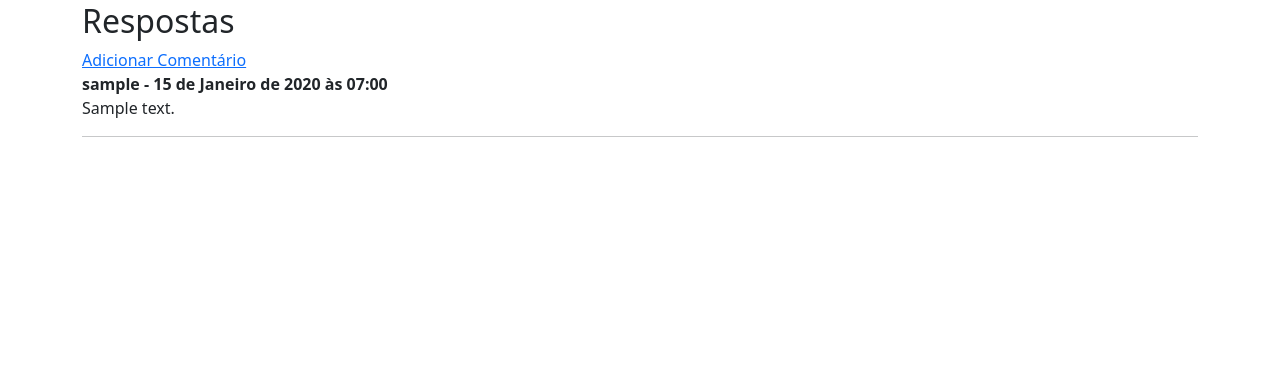
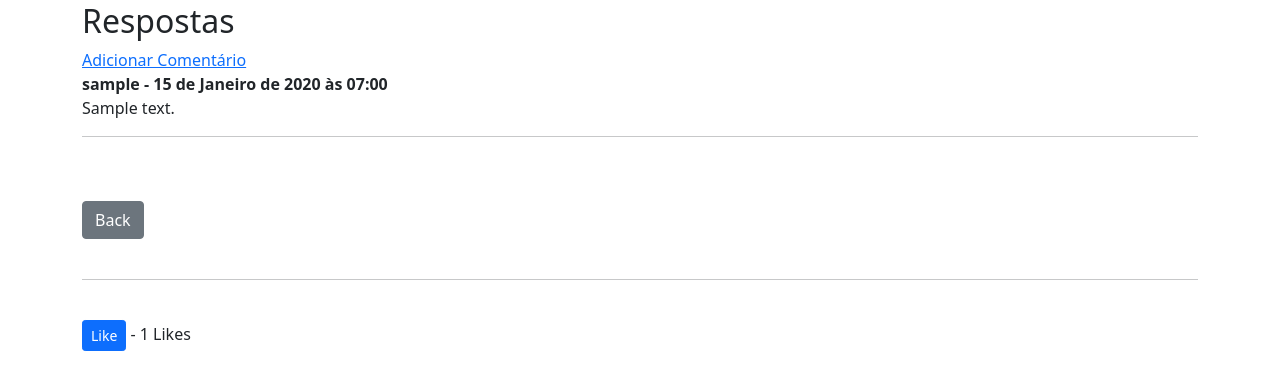
Before and after one commit to ThalesGrossi/Engenharia-de-Software-TP1, a Django app: page /thread/1 in a window 1280 px wide. Shown: the part 246-636 px from the top of the page. Run offline with Django 4.2, Linux system fonts and the light colour scheme; tables that the repository leaves empty hold one stand-in row (values such as "Sample post").

Commit message:
Botão de like parte 1

```diff
--- a/TP1/main/models.py
+++ b/TP1/main/models.py
@@ -8,6 +8,10 @@ class Post(models.Model):
     description = models.TextField()
     created_at = models.DateTimeField(auto_now_add=True)
     updated_at = models.DateTimeField(auto_now=True)
+    likes = models.ManyToManyField(User, related_name='blog_posts')
+
+    def total_likes(self):
+        return self.likes.count()
 
     def __str__(self):
         return self.title + "\n" + self.description
--- a/TP1/main/templates/main/thread.html
+++ b/TP1/main/templates/main/thread.html
@@ -41,4 +41,15 @@
 
 {% endif %}
 
+<br/><br/>
+<a href="{% url 'home' %}" class="btn btn-secondary">Back</a>
+<br/><br/>
+<hr>
+<br/>
+<form action="{% url 'like_post' post.pk %}"
+method="POST">
+    {% csrf_token %}
+    <button type="submit", name="post_id", value="{{ post.id }}", class="btn btn-primary btn-sm">Like</button> - {{ total_likes }} Likes
+</form>
+
 {% endblock %}
--- a/TP1/main/urls.py
+++ b/TP1/main/urls.py
@@ -1,6 +1,6 @@
 from django.urls import path
 from . import views
-from .views import ArticleDetailView, AddCommentView
+from .views import ArticleDetailView, AddCommentView, LikeView
 
 urlpatterns = [
     path('', views.home, name='home'),
@@ -9,4 +9,5 @@ urlpatterns = [
     path('create-post', views.create_post, name='create_post'),
     path('thread/<int:pk>', ArticleDetailView.as_view(), name='thread'),
     path('thread/<int:pk>/comment', AddCommentView.as_view(), name='create_comment'),
+    path('like/<int:pk>', LikeView, name='like_post'),
 ]
--- a/TP1/main/views.py
+++ b/TP1/main/views.py
@@ -1,11 +1,13 @@
-from django.shortcuts import render, redirect
-from django.urls import reverse_lazy
+from django.shortcuts import render, redirect, get_object_or_404
+from django.urls import reverse_lazy, reverse
+#from matplotlib.style import context
 from .forms import RegisterForm, PostForm, CommentForm
 from django.contrib.auth.decorators import login_required, permission_required
 from django.contrib.auth import login, logout, authenticate
 from django.contrib.auth.models import User, Group
 from .models import Post, Comment
 from django.db.models import Q
+from django.http import HttpResponseRedirect
 
 from django.views.generic import ListView, DetailView, CreateView
 
@@ -78,6 +80,13 @@ class ArticleDetailView(DetailView):
     model = Post
     template_name = 'main/thread.html'
 
+    def get_context_data(self, **kwargs):
+        context = super(ArticleDetailView, self).get_context_data(**kwargs)
+        ph = get_object_or_404(Post, id=self.kwargs['pk'])
+        total_likes = ph.total_likes()
+        context['total_likes']=  total_likes
+        return context
+
 class AddCommentView(CreateView):
     model = Comment
     form_class = CommentForm
@@ -86,3 +95,14 @@ class AddCommentView(CreateView):
     def form_valid(self, form):
         form.instance.post_id = self.kwargs['pk']
         return super().form_valid(form)
+
+
+
+def LikeView(request, pk):
+    post = get_object_or_404(Post, id=request.POST.get('post_id'))
+    #user = request.user
+    #if user in post.likes.all():
+    #    post.likes.remove(user)
+    #else:
+    post.likes.add(request.user)
+    return HttpResponseRedirect(reverse('thread', args=[str(pk)]))
```
Also changed, not shown: TP1/main/migrations/0004_post_likes.py (added).
